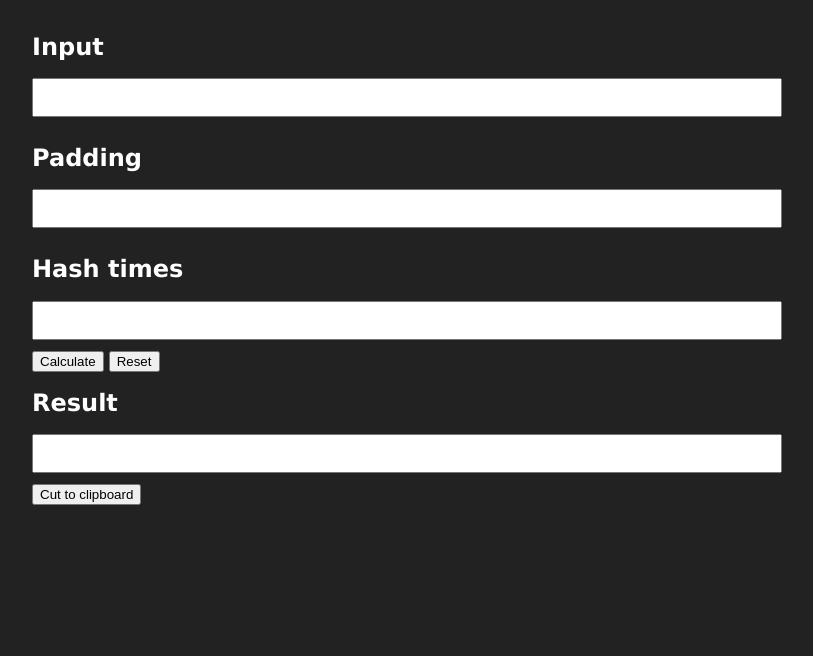
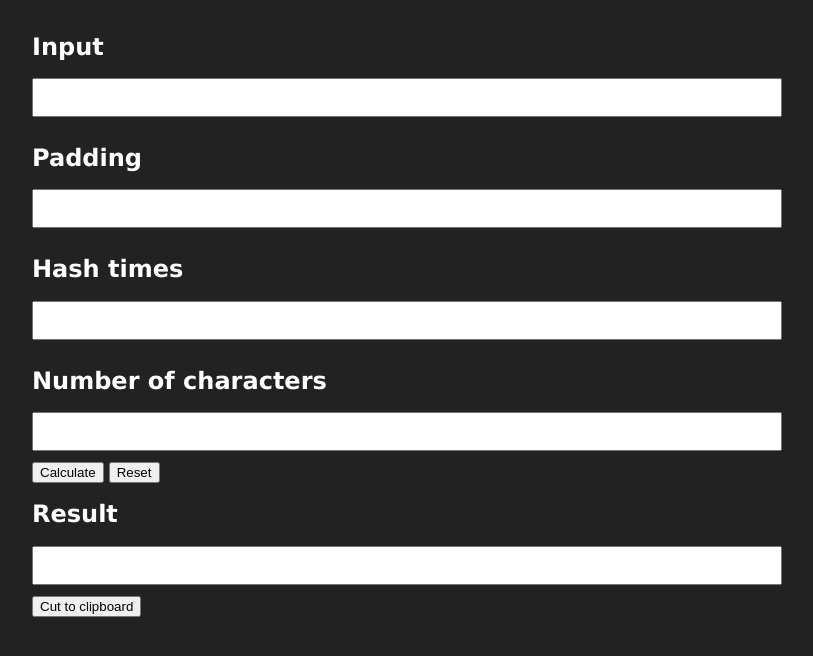
Before and after one commit to juanfranblanco/MD5, a plain HTML site: page index.html in a window 1280 px wide. Shown: the whole page, without its empty margins (233-1046 px from the left). Drawn offline with Linux system fonts and the light colour scheme.

Commit message:
Update index.html

```diff
--- a/index.html
+++ b/index.html
@@ -16,7 +16,10 @@
     <h2>Padding</h2>
     <input  type="password" id="salt"></input>
     <h2>Hash times</h2>
-    <input  type="password" id="times"></textarea>
+    <input  type="password" id="times"></input>
+    <br>
+    <h2>Number of characters</h2>
+    <input  type="password" id="numberCharacters"></input>
     <br>
     <button type="submit" id="calculate">Calculate</button>
     <button type="reset" id="reset">Reset</button>
```
